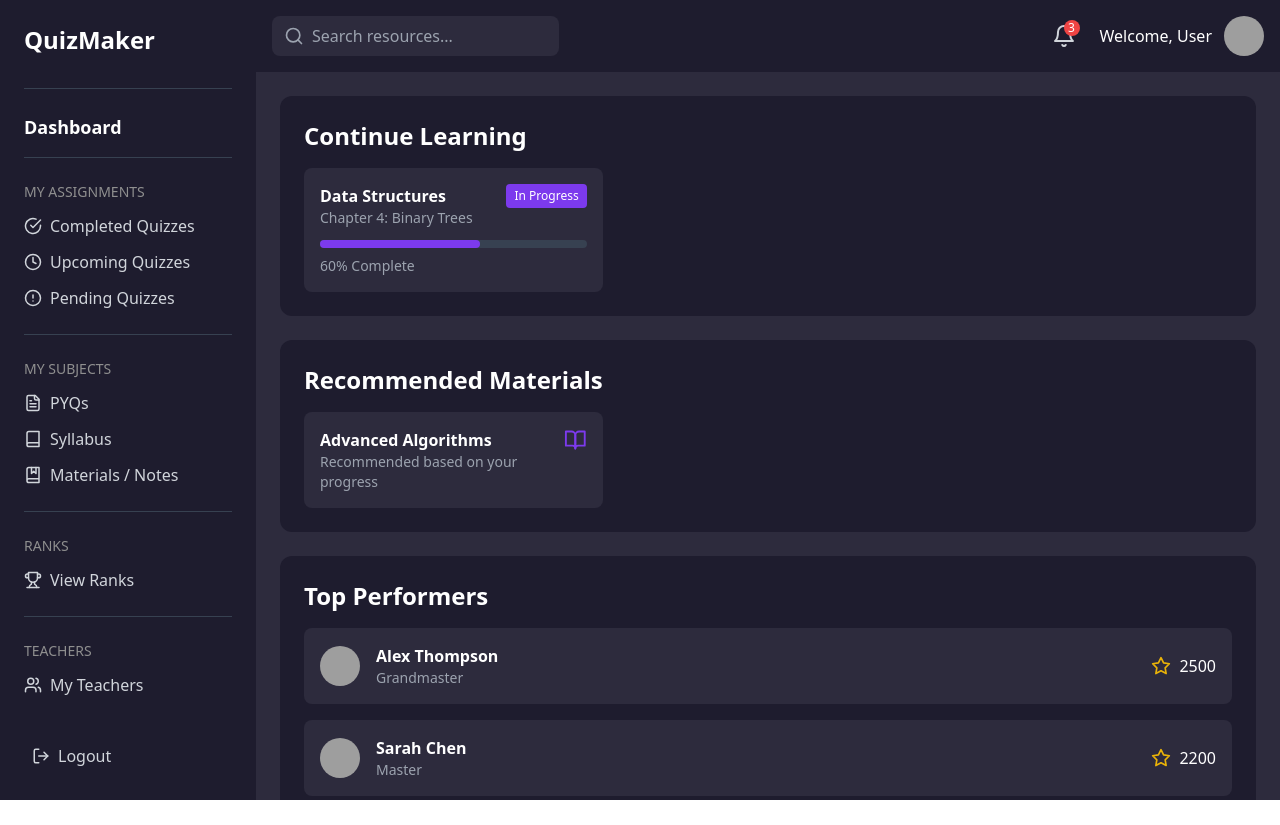
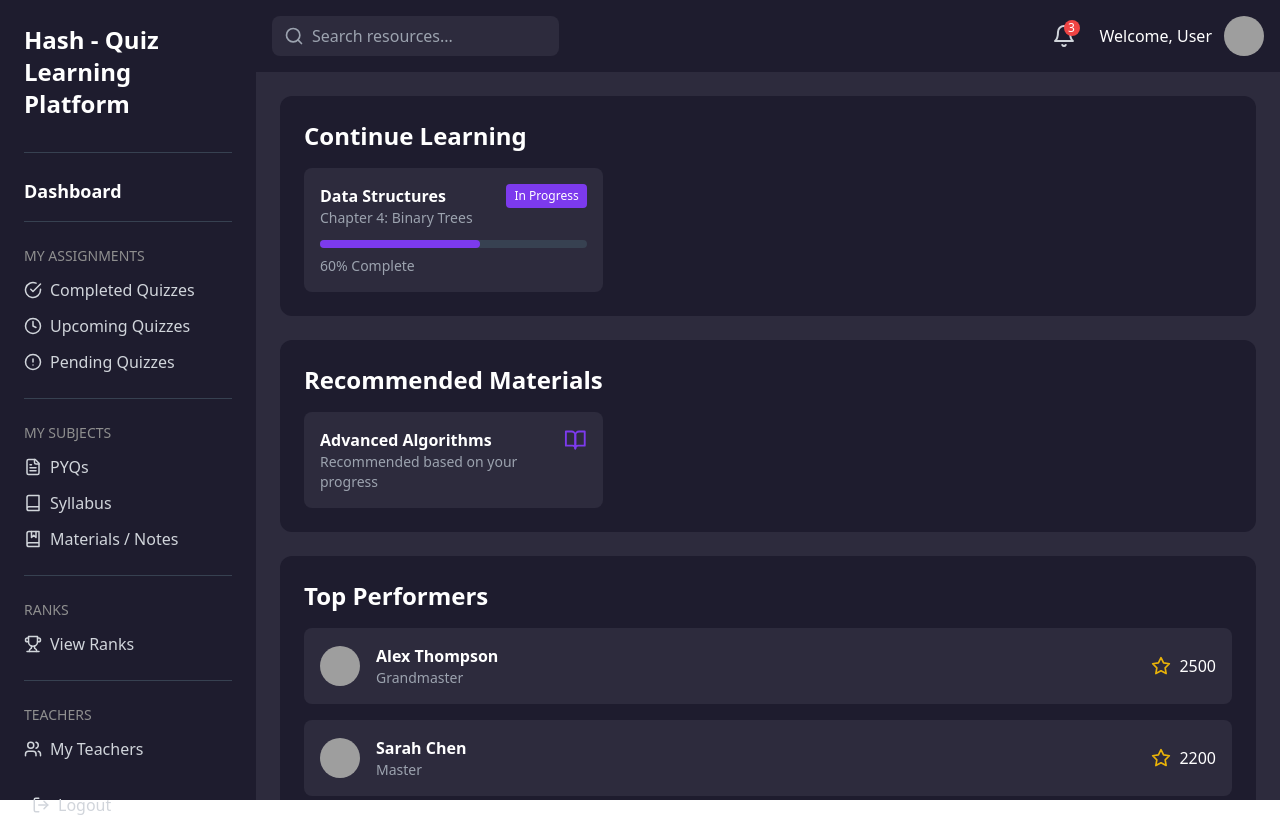
Before and after one commit to stay-c77/HASH, a React (Vite) app in the folder Frontend/: page /Dashboard in a window 1280 px wide. Before the commit the page ends 800 px from the top, so only its background shows below. Built offline with nearby package versions, Linux system fonts and the light colour scheme; grey boxes are pictures that could not be loaded.

Commit message:
Changed title in dashboard

```diff
--- a/Frontend/src/Pages/Dashboard.jsx
+++ b/Frontend/src/Pages/Dashboard.jsx
@@ -36,7 +36,7 @@
         <div className="w-64 bg-[#1E1C2E] text-white p-6 flex flex-col">
           {/* Logo */}
           <div className="mb-8">
-            <h1 className="text-2xl font-bold">QuizMaker</h1>
+            <h1 className="text-2xl font-bold">Hash - Quiz Learning Platform</h1>
           </div>
 
           <div className="border-b border-gray-700 mb-6"></div>
```
